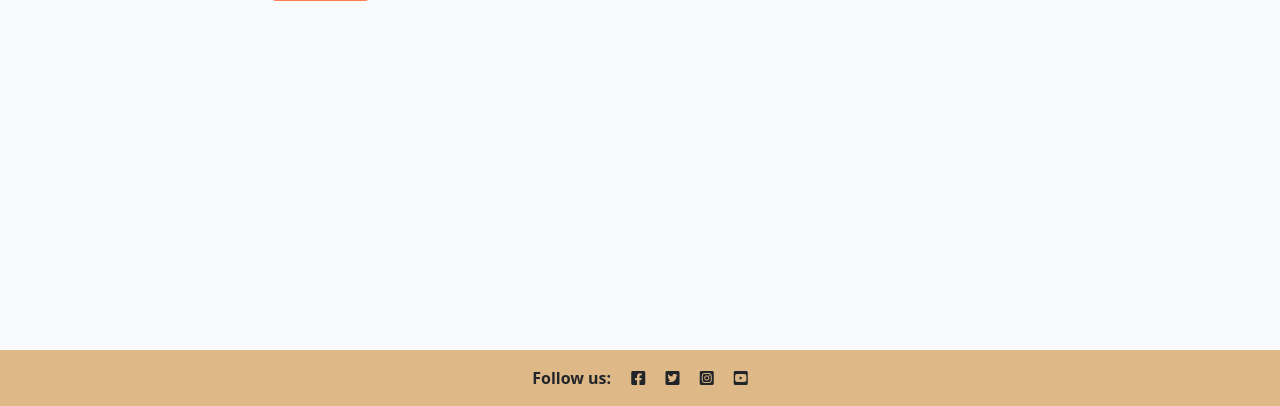
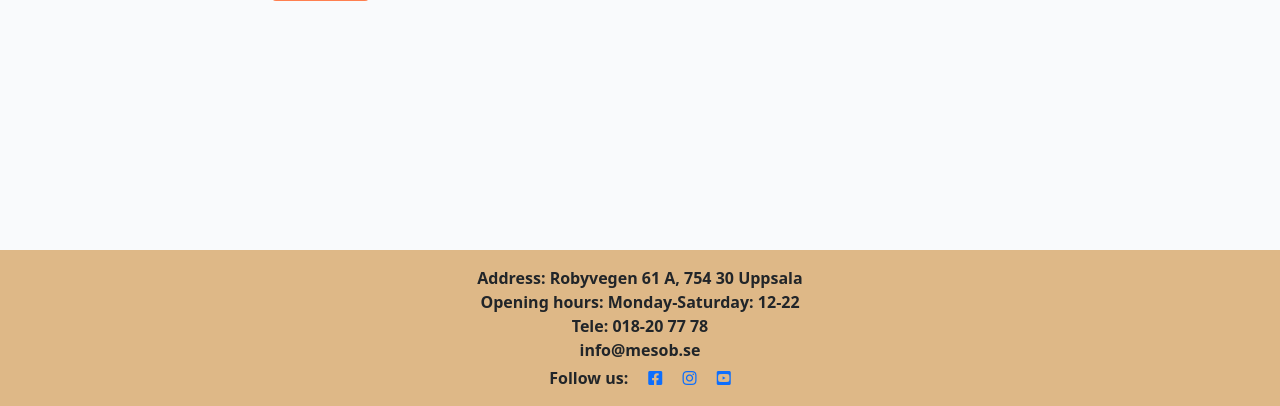
Before and after one commit to Joh201/Mesobrestaurant, a Django app: page /accounts/signup/ in a window 1280 px wide. Shown: the part 394-800 px from the top of the page. Run offline with Django 3.2, Linux system fonts and the light colour scheme.

Commit message:
Add contact address and working hours to the footer

```diff
--- a/templates/base.html
+++ b/templates/base.html
@@ -77,11 +77,12 @@
 
     <!-- Footer -->
     <footer class="footer mt-auto py-3 navbg">
-        <!-- <p class="m-0 text-center text-white">Made by Code Instituters</p> -->
-        <p class="m-0 text-center text-black">Follow us: <i class="fab fa-facebook-square ms-3"></i>
-            <i class="fab fa-twitter-square ms-3"></i>
-            <i class="fab fa-instagram-square ms-3"></i>
-            <i class="fab fa-youtube-square ms-3"></i></p>
+        <p class="mb-1 text-center text-black"><span>Address: Robyvegen 61 A, 754 30 Uppsala</span><br><span>Opening hours: Monday-Saturday: 12-22</span><br><span>Tele: 018-20 77 78</span><br><span> info@mesob.se</span></p>
+        <p class="m-0 text-center text-black">Follow us: <a href="https://www.facebook.com/restaurangmessob/" target="_blank" aria-label="Visit our Facebook page(opends in a new tab)" rel="noopener"><i class="fab fa-facebook-square ms-3"></i></a>
+            <a href="https://www.instagram.com/restaurangmessob/" target="_blank" aria-label="Visit our Instagram page(opends in a new tab)" rel="noopener"><i class="fab fa-instagram ms-3"></i></a>
+            <a href="https://www.youtube.com/results?search_query=mesob+ethiopian+restaurant" target="_blank" aria-label="Visit our Youtube page(opends in a new tab)" rel="noopener"><i class="fab fa-youtube-square ms-3"></i></a>
+            </p>
+
     </footer>
     <script>
         setTimeout(function () {
```
